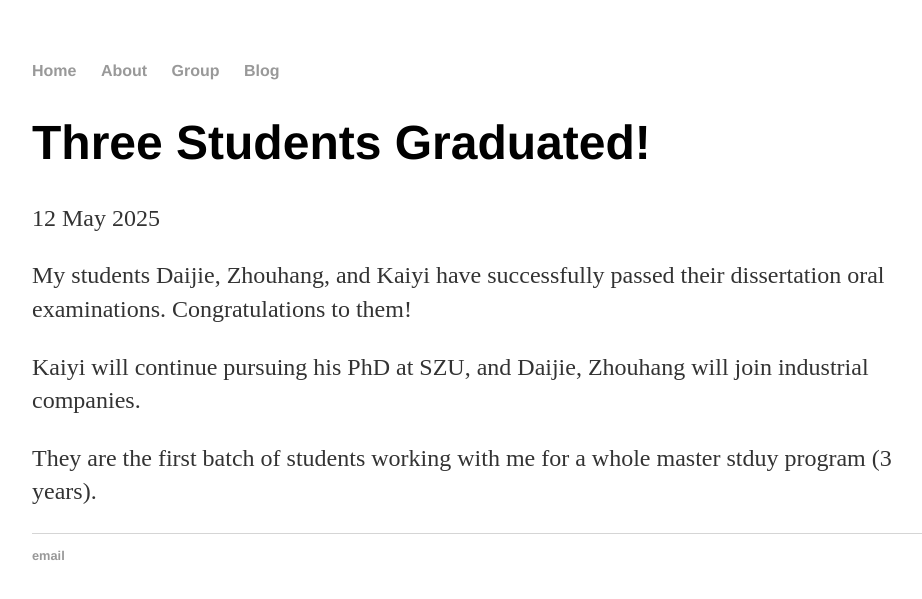
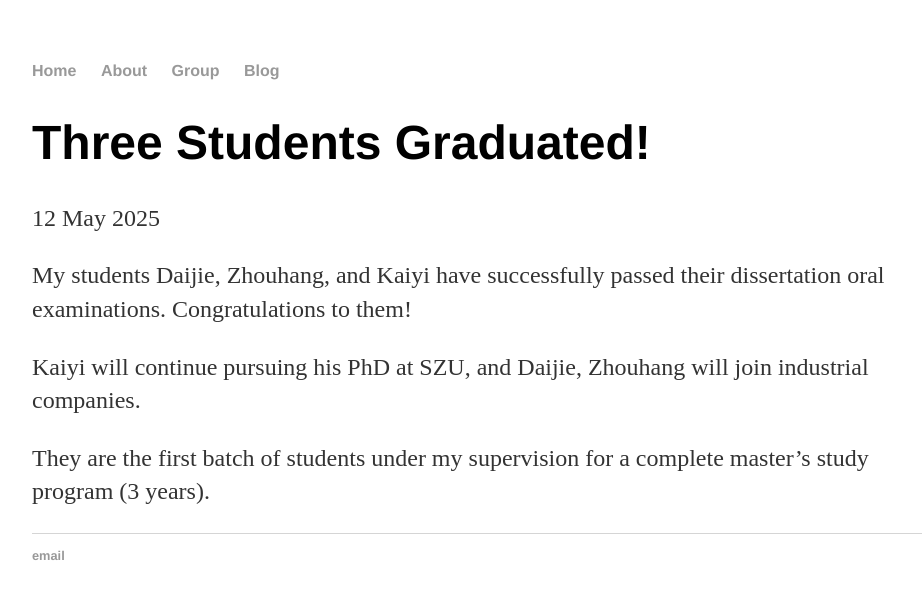
Before and after one commit to zqyq/zqyq.github.io, a Jekyll site: the page built from _posts/2025-05-12-Graduation2025.md, in a window 1280 px wide. Shown: the top 599 px of the page, without its empty margins (160-1082 px from the left). Built offline with Jekyll 4.4.1, drawn with Linux system fonts in a browser that asks for light colours.

Commit message:
Update 2025-05-12-Graduation2025.md

```diff
--- a/_posts/2025-05-12-Graduation2025.md
+++ b/_posts/2025-05-12-Graduation2025.md
@@ -9,4 +9,4 @@ Congratulations to them!
 
 Kaiyi will continue pursuing his PhD at SZU, and Daijie, Zhouhang will join industrial companies.
 
-They are the first batch of students working with me for a whole master stduy program (3 years).
+They are the first batch of students under my supervision for a complete master's study program (3 years).
```
